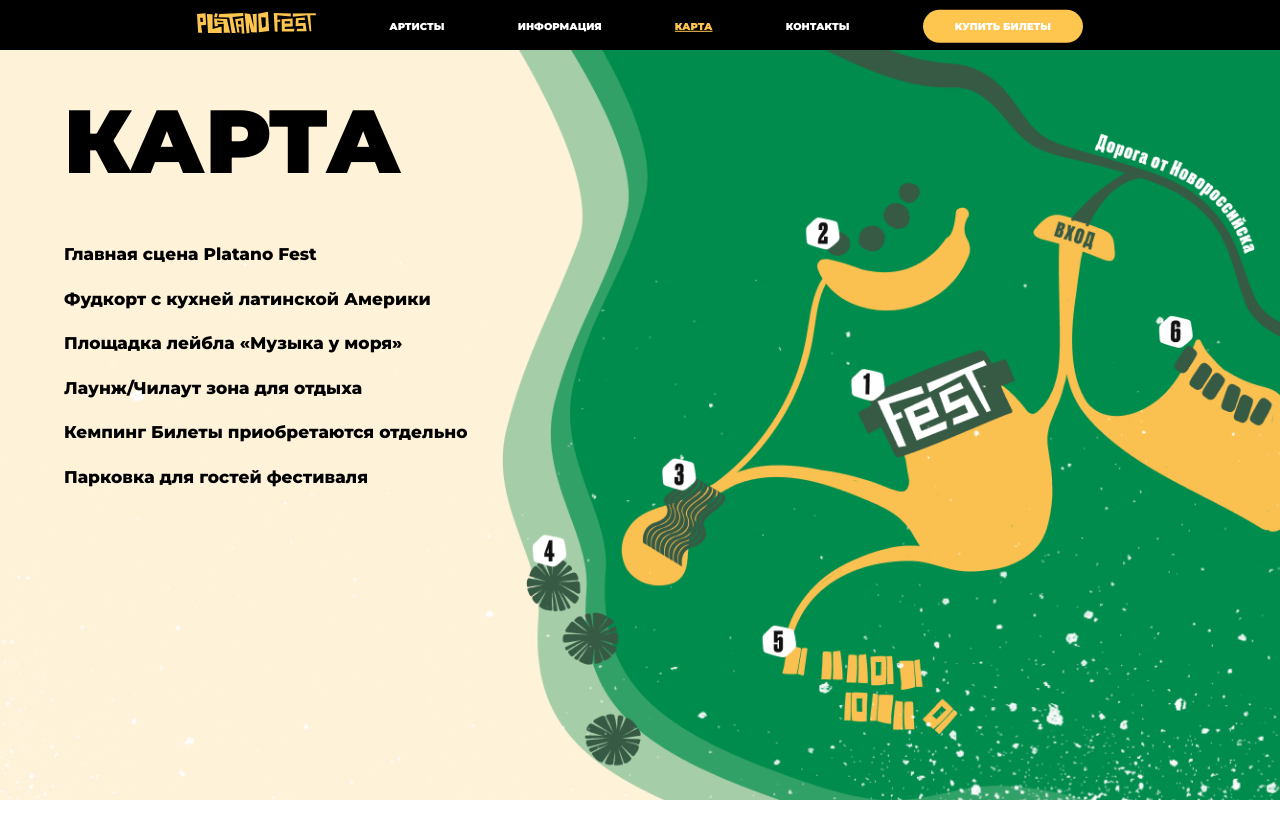
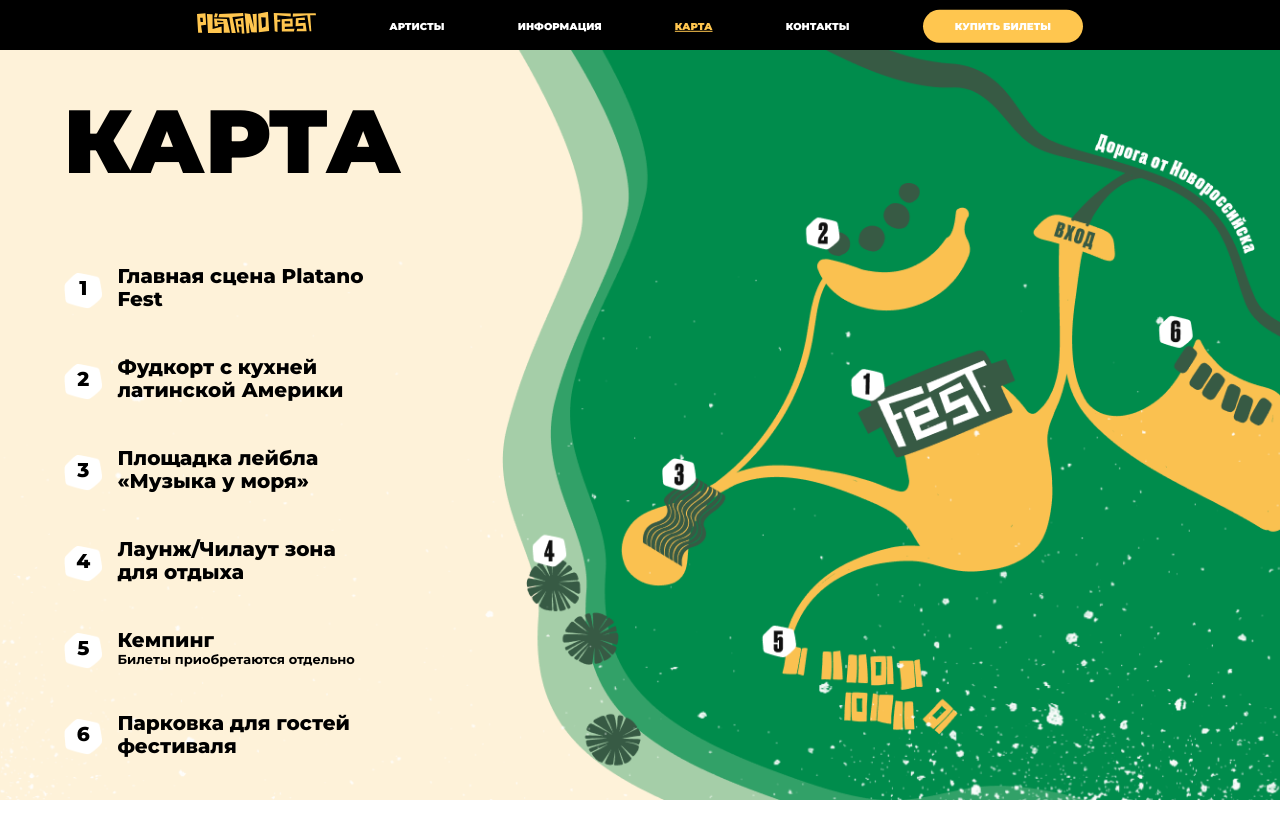
Before and after one commit to BoikoAnastasiia/Platano-Fest, a React (Create React App) app: page /map in a window 1280 px wide. Before the commit the page ends 800 px from the top, so only its background shows below. Built offline with nearby package versions, Linux system fonts and the light colour scheme.

Commit message:
map done

```diff
--- a/src/Views/Map/Map.jsx
+++ b/src/Views/Map/Map.jsx
@@ -20,26 +20,45 @@ export default function Map() {
       <MainContainer>
         <Header text="карта" />
         <ul className="map-list">
-          <li
-            className="map-list-item"
-            style={{
-              fontSize: '17px',
-              '&::before': {
-                content: `${number++}`,
-                color: 'black',
-                fontSize: '15px',
-              },
-            }}
-          >
-            Главная сцена Platano Fest
+          <li className="map-list-item">
+            <div className="number-wrapper">
+              <p>{++number}</p>
+            </div>
+            <p> Главная сцена Platano Fest</p>
           </li>
-          <li className="map-list-item">Фудкорт с кухней латинской Америки</li>
-          <li className="map-list-item">Площадка лейбла «Музыка у моря»</li>
-          <li className="map-list-item">Лаунж/Чилаут зона для отдыха</li>
           <li className="map-list-item">
-            Кемпинг <span>Билеты приобретаются отдельно</span>
+            <div className="number-wrapper">
+              <p>{++number}</p>
+            </div>
+            <p> Фудкорт с кухней латинской Америки</p>
           </li>
-          <li className="map-list-item">Парковка для гостей фестиваля</li>
+          <li className="map-list-item">
+            <div className="number-wrapper">
+              <p>{++number}</p>
+            </div>{' '}
+            <p>Площадка лейбла «Музыка у моря»</p>
+          </li>
+          <li className="map-list-item">
+            <div className="number-wrapper">
+              <p>{++number}</p>
+            </div>
+            <p>Лаунж/Чилаут зона для отдыха</p>
+          </li>
+          <li className="map-list-item">
+            <div className="number-wrapper">
+              <p>{++number}</p>
+            </div>
+            <p>
+              Кемпинг{' '}
+              <span className="addendum">Билеты приобретаются отдельно</span>
+            </p>
+          </li>
+          <li className="map-list-item">
+            <div className="number-wrapper">
+              <p>{++number}</p>
+            </div>
+            <p>Парковка для гостей фестиваля</p>
+          </li>
         </ul>
       </MainContainer>
     </div>
--- a/src/Views/Map/Map.scss
+++ b/src/Views/Map/Map.scss
@@ -1,9 +1,31 @@
 .map-list-item {
-  font-size: 17px;
-  font-weight: 800;
-  margin-bottom: 25px;
+  display: grid;
+  grid-template-columns: 6% 40%;
+  width: 50vw;
+  gap: 15px;
+  align-items: center;
+
+  & p {
+    font-size: 20px;
+    font-weight: 800;
+    margin-bottom: 25px;
+  }
 }
 
 .map-list {
   margin-top: 53px;
 }
+
+.number-wrapper {
+  background: center / contain no-repeat url('./images/1.png');
+
+  & p {
+    text-align: center;
+  }
+}
+
+.addendum {
+  font-weight: 700;
+  font-size: 13px;
+  display: block;
+}
```
Also changed, not shown: src/Views/Map/images/1.png (added), src/Views/Map/images/1.svg (added).
